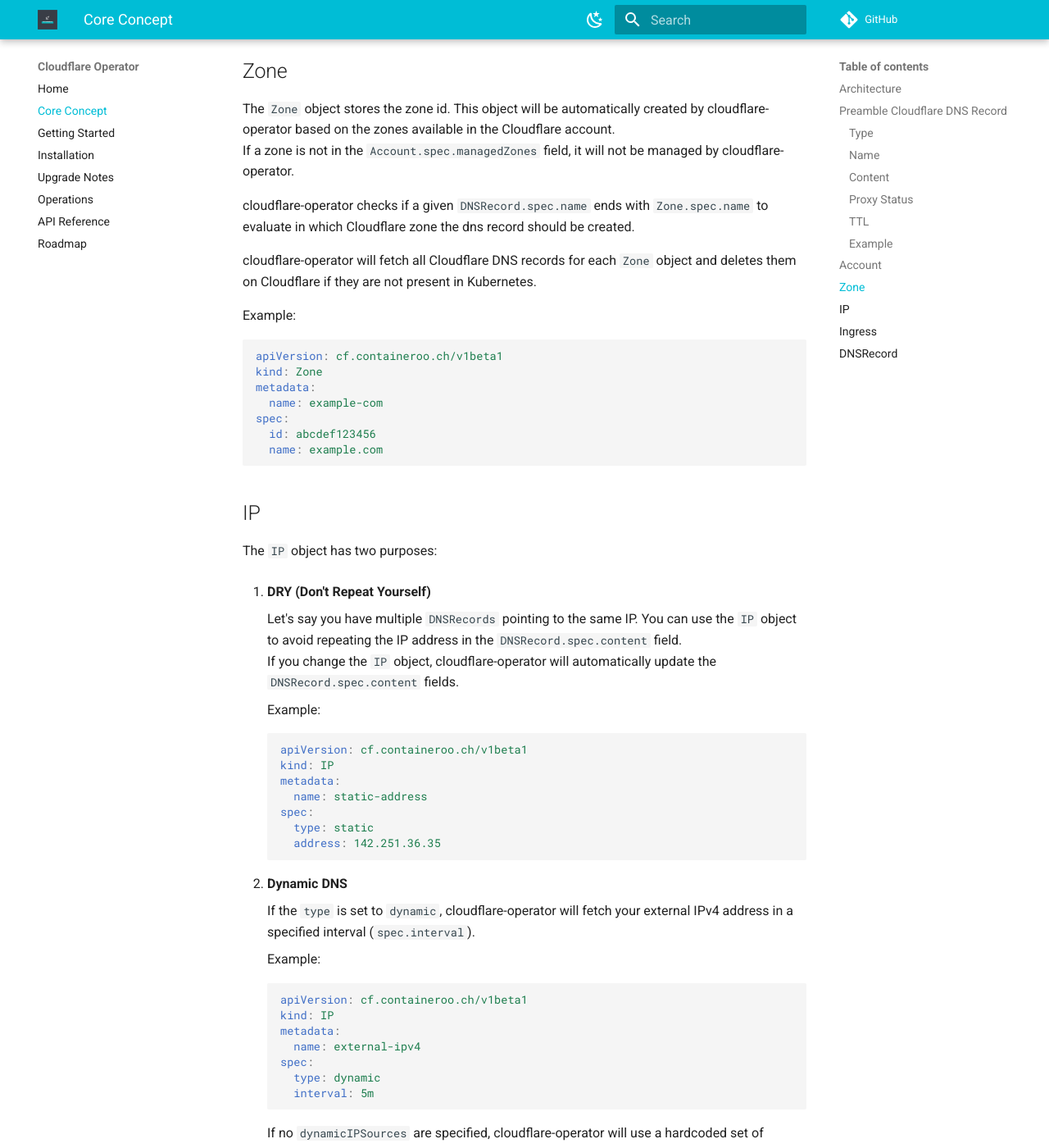
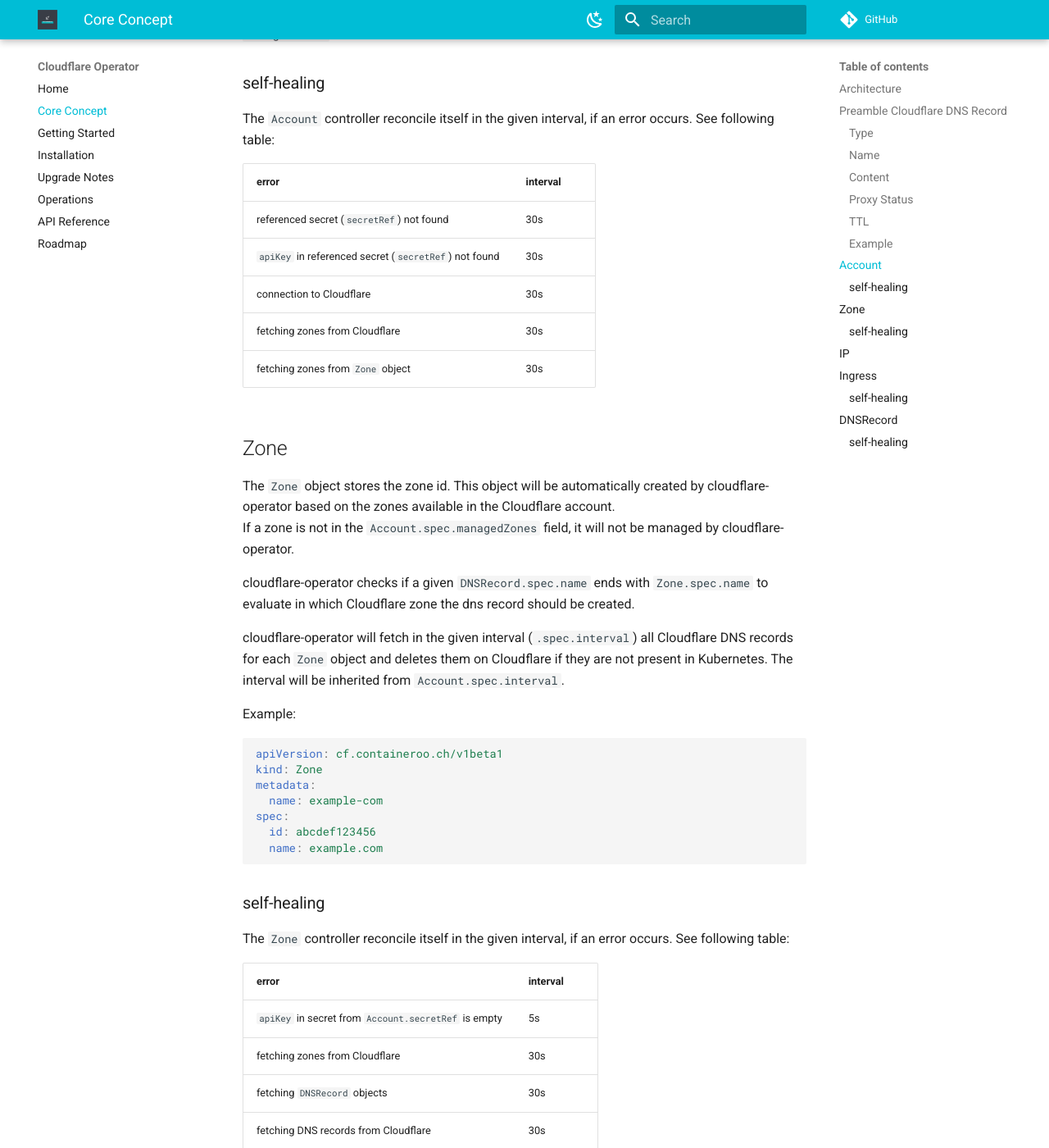
Before and after one commit to containeroo/cloudflare-operator, an MkDocs documentation site: the page built from docs/content/core_concept.md, in a window 1280 px wide and 1400 px high, scrolled down 3304 px. Shown: the whole window at 82% size. Built offline with MkDocs 1.6.1 and Material for MkDocs 9.7.7, drawn with Linux system fonts in a browser that asks for light colours; comment, search, counter and statistics services are not loaded; some of the changed text lies outside the part shown.

Commit message:
add self-healing description

````diff
--- a/docs/content/core_concept.md
+++ b/docs/content/core_concept.md
@@ -55,7 +55,7 @@ TTL (time to live) is a setting that tells the DNS resolver how long to cache a
 ### Example
 
 | Type  | Name        | Content       | Proxy Status | TTL  |
-|:------|:------------|:--------------|:-------------|:-----|
+| :---- | :---------- | :------------ | :----------- | :--- |
 | A     | example.com | 178.4.20.69   | true         | Auto |
 | CNAME | www         | example.com   | true         | Auto |
 | A     | blog        | 142.251.36.35 | true         | Auto |
@@ -66,7 +66,7 @@ TTL (time to live) is a setting that tells the DNS resolver how long to cache a
 
 ## Account
 
-The `Account` object contains your Cloudflare credentials (email & global API key)
+The `Account` object contains your Cloudflare credentials (email & global API key) and creates `Zone` objects.
 
 Example:
 
@@ -88,6 +88,18 @@ spec:
 
 If cloudflare-operator should only manage some zones, you can specify them in the `managedZones` field.
 
+### self-healing
+
+The `Account` controller reconcile itself in the given interval, if an error occurs. See following table:
+
+| error                                                 | interval |
+| :---------------------------------------------------- | :------- |
+| referenced secret (`secretRef`) not found             | 30s      |
+| `apiKey` in referenced secret (`secretRef`) not found | 30s      |
+| connection to Cloudflare                              | 30s      |
+| fetching zones from Cloudflare                        | 30s      |
+| fetching zones from `Zone` object                     | 30s      |
+
 ## Zone
 
 The `Zone` object stores the zone id. This object will be automatically created by cloudflare-operator based on the zones available in the Cloudflare account.
@@ -95,7 +107,7 @@ If a zone is not in the `Account.spec.managedZones` field, it will not be manage
 
 cloudflare-operator checks if a given `DNSRecord.spec.name` ends with `Zone.spec.name` to evaluate in which Cloudflare zone the dns record should be created.
 
-cloudflare-operator will fetch all Cloudflare DNS records for each `Zone` object and deletes them on Cloudflare if they are not present in Kubernetes.
+cloudflare-operator will fetch in the given interval (`.spec.interval`) all Cloudflare DNS records for each `Zone` object and deletes them on Cloudflare if they are not present in Kubernetes. The interval will be inherited from `Account.spec.interval`.
 
 Example:
 
@@ -108,6 +120,17 @@ spec:
   id: abcdef123456
   name: example.com
 ```
+
+### self-healing
+
+The `Zone` controller reconcile itself in the given interval, if an error occurs. See following table:
+
+| error                                                | interval |
+| :--------------------------------------------------- | :------- |
+| `apiKey` in secret from `Account.secretRef` is empty | 5s       |
+| fetching zones from Cloudflare                       | 30s      |
+| fetching `DNSRecord` objects                         | 30s      |
+| fetching DNS records from Cloudflare                 | 30s      |
 
 ## IP
 
@@ -202,7 +225,7 @@ To skip the creation of a `DNSRecord`, add the annotation `cf.containeroo.ch/ign
 The following annotations are supported:
 
 | Annotation                   | Value                  | Description                                                                                                                                 |
-|:-----------------------------|:-----------------------|:--------------------------------------------------------------------------------------------------------------------------------------------|
+| :--------------------------- | :--------------------- | :------------------------------------------------------------------------------------------------------------------------------------------ |
 | `cf.containeroo.ch/content`  | IPv4 address or domain | IPv4 address or domain to set as Cloudflare DNS record content                                                                              |
 | `cf.containeroo.ch/ttl`      | `1` or `60`-`86400`    | Time to live, in seconds, of the Cloudflare DNS record. Must be between 60 and 86400, or 1 for 'automatic'                                  |
 | `cf.containeroo.ch/type`     | `A` or `CNAME`         | Cloudflare DNS record type                                                                                                                  |
@@ -246,11 +269,20 @@ spec:
     cloudflare-operator can only fetch ingresses with `apiVersion` `networking.k8s.io/v1`.
     Older `apiVersions` like `extensions/v1beta1` or `networking.k8s.io/v1beta1` are not supported!
 
+### self-healing
+
+The `Ingress` controller reconcile itself in the given interval, if an error occurs. See following table:
+
+| error                        | interval |
+| :--------------------------- | :------- |
+| fetching `DNSRecord` objects | 30s      |
+
 ## DNSRecord
 
 DNSRecords represent a Cloudflare DNS record within Kubernetes.
 
 `interval` specifies, at which interval cloudflare-operator will fetch the DNS record from Cloudflare and compare it with `DNSRecord` object spec (`proxied`, `ttl`, `type`, `content`). If the Cloudflare DNS record does not match the `DNSRecord`, the DNS record will be updated on Cloudflare.
+Default `interval` is set to 5 minutes.
 Therefore, the Kubernetes API can be looked at as a single source of truth.
 
 If a `DNSRecord` is deleted, cloudflare-operator will also delete the corresponding Cloudflare DNS record.
@@ -291,3 +323,17 @@ spec:
   ttl: 1
   interval: 5m
 ```
+
+### self-healing
+
+The `DNSRecord` controller reconcile itself in the given interval, if an error occurs. See following table:
+
+| error                                                          | interval |
+| :------------------------------------------------------------- | :------- |
+| `apiKey` in secret from `Account.secretRef` is empty           | 5s       |
+| fetching zones from Cloudflare                                 | 30s      |
+| `Zone.name` in Cloudflare not found                            | 30s      |
+| `Zone` object not ready                                        | 5s       |
+| fetching zones from Cloudflare                                 | 30s      |
+| fetching DNS records from Cloudflare                           | 30s      |
+| referenced `IP` object (`DNSRecord.spec.IPRef.name`) not found | 30s      |
````
